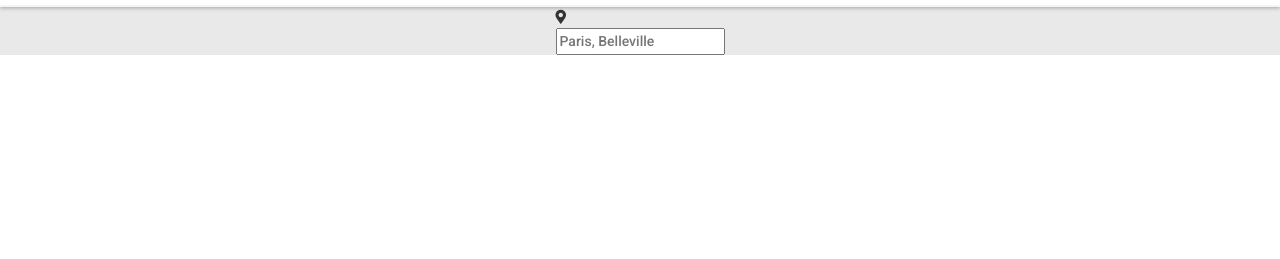
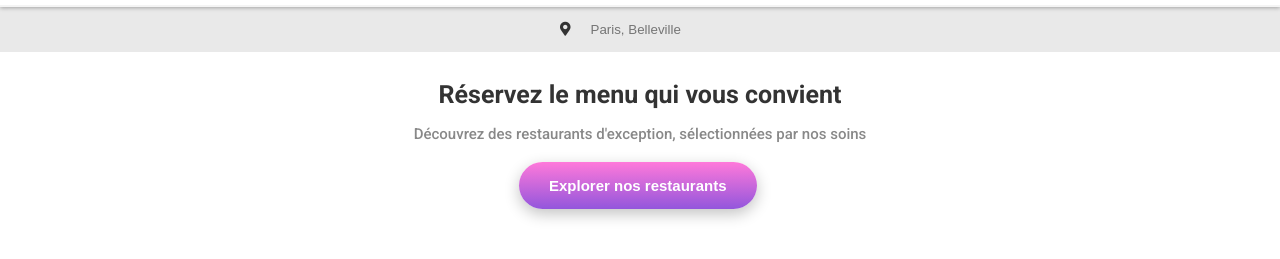
Before and after one commit to unknowida/ChoukriSafi_3_05082021, a website: page index.html in a window 1280 px wide. Shown: the part 61-320 px from the top of the page. Drawn offline with Linux system fonts and the light colour scheme; a web font is replaced by a local one.

Commit message:
header button gradient

```diff
--- a/index.html
+++ b/index.html
@@ -9,7 +9,8 @@
       content="Bienvenue chez OhMyFood votre nouveau restaurant"
     />
     <meta name="viewport" content="width=device-width, initial-scale=1.0" />
-    <link rel="stylesheet" href="./dist/css/main.css" />
+    <link rel="preconnect" href="https://fonts.gstatic.com" />
+
     <link
       href="https://fonts.googleapis.com/css2?family=Roboto:ital,wght@0,300;0,500;0,700;1,300&display=swap"
       rel="stylesheet"
@@ -24,7 +25,8 @@
       integrity="sha384-SZXxX4whJ79/gErwcOYf+zWLeJdY/qpuqC4cAa9rOGUstPomtqpuNWT9wdPEn2fk"
       crossorigin="anonymous"
     />
-    <link rel="preconnect" href="https://fonts.gstatic.com" />
+
+    <link rel="stylesheet" href="./dist/css/main.css" />
   </head>
 
   <body class="home">
@@ -36,18 +38,28 @@
       </div>
       <form class="search__geo">
         <div class="search__icons">
-          <i class="fas fa-map-marker-alt location"></i>
+          <i class="fas fa-map-marker-alt geo"></i>
         </div>
         <div class="input-field">
           <input type="text" placeholder="Paris, Belleville" />
         </div>
       </form>
+      <div class="reservation">
+        <h1>Réservez le menu qui vous convient</h1>
+        <h2>
+          Découvrez des restaurants d'exception, sélectionnées par nos soins
+        </h2>
+        <button class="main-button">
+          Explorer nos restaurants
+        </button>
+      </div>
     </header>
     <main>
-      <article></article>
-      <aside></aside>
-      <section></section>
-      <article></article>
+      <!-- <article>
+
+      </article> -->
+      <!-- <section></section>
+      <article></article> -->
     </main>
 
     <footer></footer>
--- a/scss/base/_reset.scss
+++ b/scss/base/_reset.scss
@@ -1,74 +1,69 @@
-/* Box sizing rules */
-*,
-*::before,
-*::after {
-  box-sizing: border-box;
-}
-
-/* Remove default margin */
+/*! minireset.css v0.0.6 | MIT License | github.com/jgthms/minireset.css */
+html,
 body,
+p,
+ol,
+ul,
+li,
+dl,
+dt,
+dd,
+blockquote,
+figure,
+fieldset,
+legend,
+textarea,
+pre,
+iframe,
+hr,
 h1,
 h2,
 h3,
 h4,
-p,
-figure,
-blockquote,
-dl,
-dd {
+h5,
+h6 {
+  margin: 0;
+  padding: 0;
+}
+h1,
+h2,
+h3,
+h4,
+h5,
+h6 {
+  font-size: 100%;
+  font-weight: normal;
+}
+ul {
+  list-style: none;
+}
+button,
+input,
+select {
   margin: 0;
 }
-
-/* Remove list styles on ul, ol elements with a list role, which suggests default styling will be removed */
-ul[role='list'],
-ol[role='list'] {
-  list-style: none;
+html {
+  box-sizing: border-box;
+  overflow-x: hidden;
 }
-
-/* Set core root defaults */
-html:focus-within {
-  scroll-behavior: smooth;
+*,
+*::before,
+*::after {
+  box-sizing: inherit;
 }
-
-/* Set core body defaults */
-body {
-  min-height: 100vh;
-  text-rendering: optimizeSpeed;
-  line-height: 1.5;
+img,
+video {
+  height: auto;
+  max-width: 100%;
 }
-
-/* A elements that don't have a class get default styles */
-a:not([class]) {
-  text-decoration-skip-ink: auto;
+iframe {
+  border: 0;
 }
-
-/* Make images easier to work with */
-img,
-picture {
-  max-width: 100%;
-  // display: block;
+table {
+  border-collapse: collapse;
+  border-spacing: 0;
 }
-
-/* Inherit fonts for inputs and buttons */
-input,
-button,
-textarea,
-select {
-  font: inherit;
+td,
+th {
+  padding: 0;
 }
-
-/* Remove all animations, transitions and smooth scroll for people that prefer not to see them */
-@media (prefers-reduced-motion: reduce) {
-  html:focus-within {
-    scroll-behavior: auto;
-  }
-
-  *,
-  *::before,
-  *::after {
-    animation-duration: 0.01ms !important;
-    animation-iteration-count: 1 !important;
-    transition-duration: 0.01ms !important;
-    scroll-behavior: auto !important;
-  }
-}
--- a/scss/components/__buttons.scss
+++ b/scss/components/__buttons.scss
@@ -0,0 +1,33 @@
+// .main-button {
+//   display: flex;
+//   justify-content: center;
+//   align-items: center;
+
+//   button {
+//     border-radius: 32px;
+//     box-shadow: 1px 5px 7px 0px hsl(0deg 0% 70%);
+//     background: linear-gradient(173deg, $color-secondary, $color-primary);
+//     color: white;
+//     padding: 16px 24px;
+//     border: none;
+//   }
+// }
+
+button {
+  display: flex;
+  // display: inline-block;
+  text-align: center;
+  background: linear-gradient($color-secondary, $color-primary);
+  text-decoration: none;
+  cursor: pointer;
+  border: 0;
+  text-align: center;
+  border-radius: 25px;
+  font-size: 15px;
+  color: #fff;
+  box-shadow: 0 5px 15px 0 #c3c3c3;
+  font-weight: bold;
+  margin: 0 0.3em 0.3em 0;
+  padding: 15px 30px;
+  transition: 0.3s;
+}
--- a/scss/layouts/__header.scss
+++ b/scss/layouts/__header.scss
@@ -17,3 +17,50 @@
     }
   }
 }
+.search__geo {
+  display: flex;
+  align-items: center;
+  margin: auto;
+  width: 180px;
+
+  .search__icons {
+    padding: 8px 10px;
+  }
+  .input-field {
+    -webkit-box-flex: 1;
+    -ms-flex: 1 0 0px;
+    flex: 1 0 0;
+    input {
+      font-weight: normal;
+
+      background-color: transparent;
+      border: 0;
+      padding: 15px 10px;
+      width: 100%;
+    }
+  }
+}
+
+.reservation {
+  display: flex;
+  background: white;
+  font-family: 'Roboto', sans-serif;
+  font-weight: bold;
+  text-align: center;
+
+  justify-content: center;
+  align-items: center;
+  flex-wrap: wrap;
+  width: 100%;
+  gap: 16px;
+  padding: 30px 10px;
+
+  & h1 {
+    width: 100%;
+    font-size: 25px;
+    font-weight: bold;
+  }
+  & h2 {
+    width: 100%;
+  }
+}
--- a/scss/main.scss
+++ b/scss/main.scss
@@ -1,6 +1,6 @@
 @import './base/reset';
 @import './layouts/__header';
-@import './utils/_var';
-@import './pages/_home';
-@import './pages/_meal';
-@import './layouts/_aside';
+@import './utils/__var';
+@import './pages/__home';
+@import './pages/__meal';
+@import './components/__buttons';
--- a/scss/pages/__home.scss
+++ b/scss/pages/__home.scss
@@ -10,7 +10,12 @@ body {
 }
 
 h1 {
-    font-size: 1.5em;
+  // font-size: 1.5em;
   line-height: 1;
-    font-weight: bold;
+  // font-weight: bold;
 }
+h2 {
+  font-size: 15px;
+  font-weight: normal;
+  color: #888;
+}
```
Also changed, not shown: dist/css/main.css, scss/layouts/__aside.scss (deleted), scss/pages/__about.scss (deleted), scss/pages/__contact.scss (deleted), 1 other file. Lines whose indentation alone changed are shown as unchanged.
